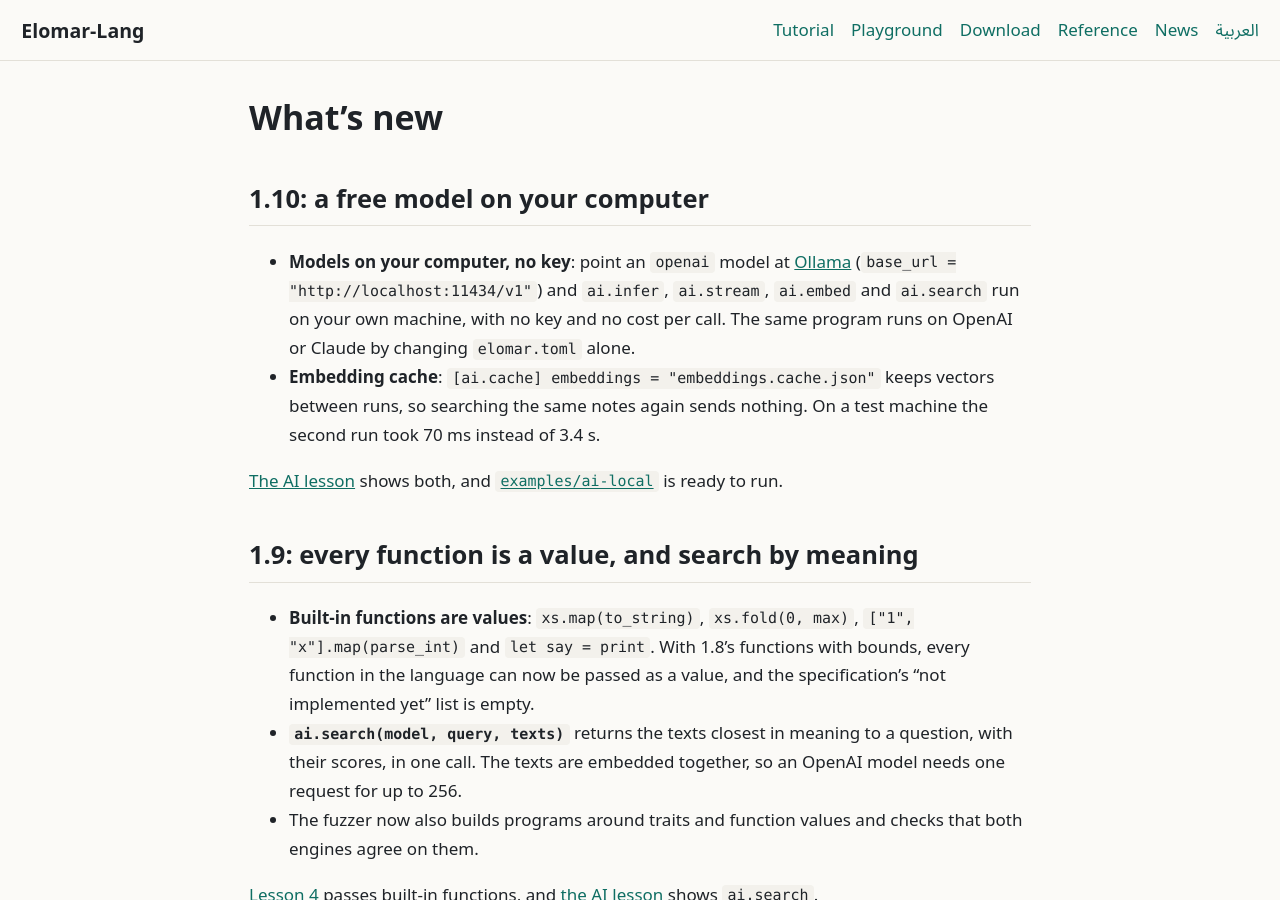
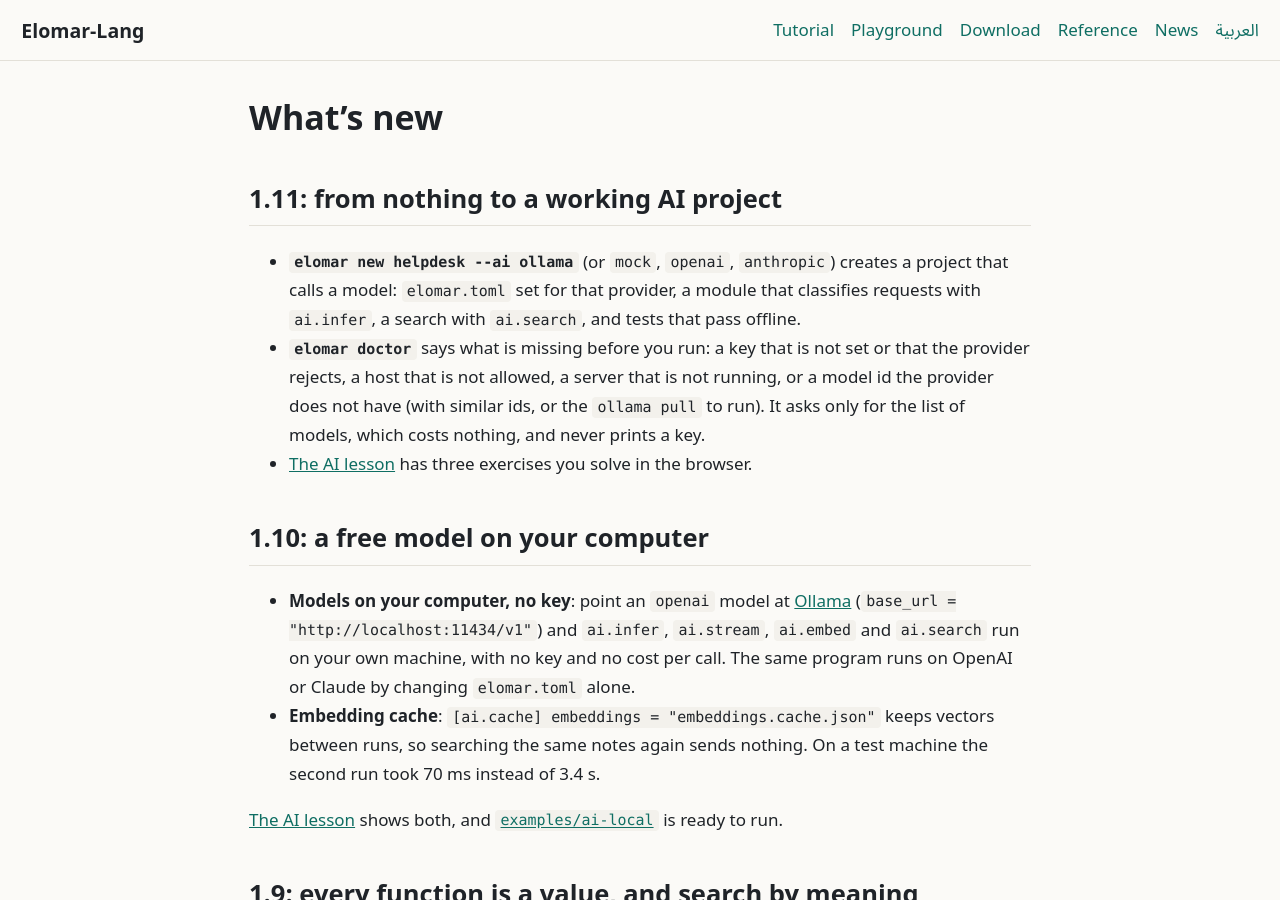
Before and after one commit to abobasel86/elomar-lang, a Jekyll site: the page built from site/en/news.md, in a window 1280 px wide and 900 px high. Built offline with Jekyll 4.4.1, drawn with Linux system fonts in a browser that asks for light colours; some of the changed text lies outside the part shown.

Commit message:
Release 1.11.0
Co-Authored-By: Claude Opus 5.5 <noreply@anthropic.com>

```diff
--- a/Cargo.toml
+++ b/Cargo.toml
@@ -23,7 +23,7 @@ members = [
 ]
 
 [workspace.package]
-version = "1.10.0"
+version = "1.11.0"
 edition = "2024"
 rust-version = "1.88"
 publish = false
--- a/editor/vscode/package.json
+++ b/editor/vscode/package.json
@@ -2,7 +2,7 @@
   "name": "elomar-lang",
   "displayName": "Elomar-Lang",
   "description": "Elomar-Lang support: highlighting, errors while you type (Arabic/English), hover, go to definition, outline, completion, formatting, snippets and a Run button",
-  "version": "1.10.0",
+  "version": "1.11.0",
   "publisher": "abobasel86",
   "license": "MIT OR Apache-2.0",
   "icon": "images/icon.png",
--- a/site/en/news.md
+++ b/site/en/news.md
@@ -6,6 +6,20 @@ other: ar/news.html
 ---
 
 # What's new
+
+## 1.11: from nothing to a working AI project
+
+- **`elomar new helpdesk --ai ollama`** (or `mock`, `openai`,
+  `anthropic`) creates a project that calls a model: `elomar.toml` set for
+  that provider, a module that classifies requests with `ai.infer`, a
+  search with `ai.search`, and tests that pass offline.
+- **`elomar doctor`** says what is missing before you run: a key that is
+  not set or that the provider rejects, a host that is not allowed, a
+  server that is not running, or a model id the provider does not have
+  (with similar ids, or the `ollama pull` to run). It asks only for the
+  list of models, which costs nothing, and never prints a key.
+- [The AI lesson](09-ai.html) has three exercises you solve in the
+  browser.
 
 ## 1.10: a free model on your computer
 
@@ -147,7 +161,8 @@ There are thirteen of them now: `par_map`, `par_filter`, `par_fold`,
 
 | Version | What it brought |
 |---|---|
-| **1.10** | Local models (Ollama) without a key; an embedding cache |
+| **1.11** | `elomar new --ai`; `elomar doctor`; exercises for the AI lesson |
+| 1.10 | Local models (Ollama) without a key; an embedding cache |
 | 1.9 | Built-in functions as values; `ai.search` |
 | 1.8 | Functions with trait bounds as values; `ai.embed` in batches; HTTPS behind antivirus programs and proxies |
 | 1.7 | `ai.stream`, `ai.embed`, `ai.similarity`; `impl<T: A>`; map and set methods; the specification in English |
```
Also changed, not shown: site/ar/news.md (+11 -1 lines), CHANGELOG.md, README.md, editor/vscode/CHANGELOG.md, 1 other file.
